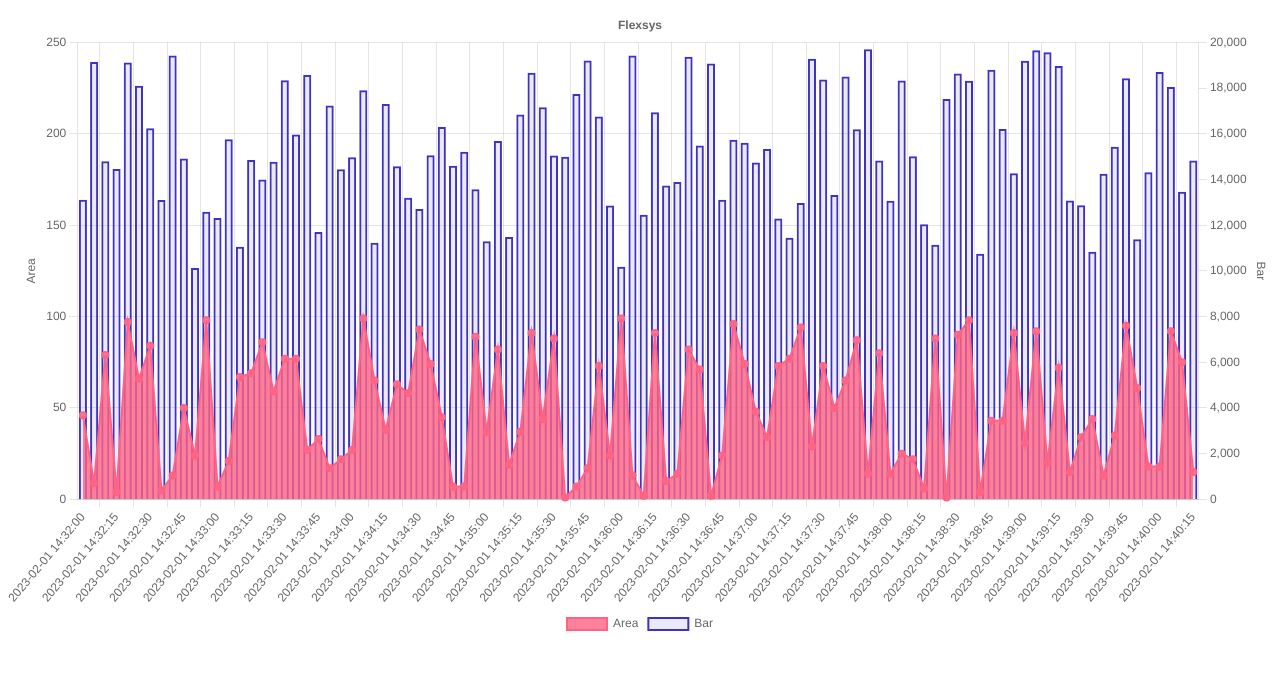
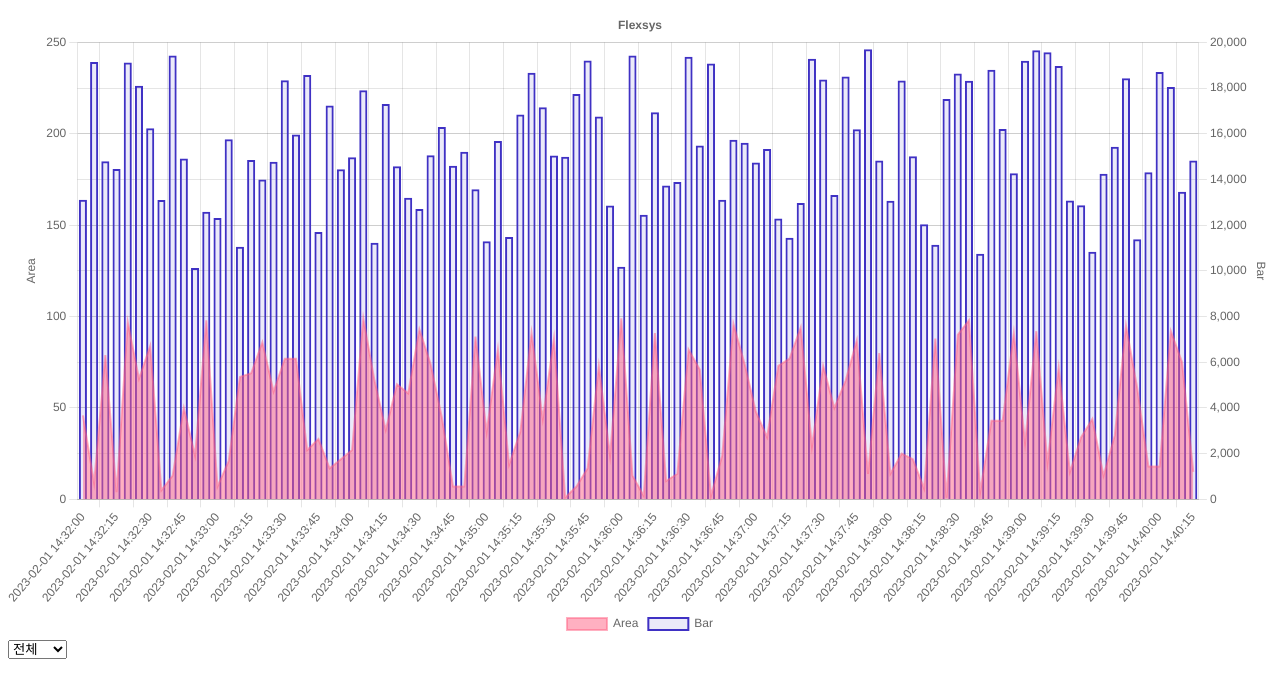
Before and after one commit to wanted-pre-onboarding-internship-team-6/pre-onboarding-9th-3-6, a React (Vite) app: page / in a window 1280 px wide. Shown: the top 698 px of the page. Built offline with nearby package versions, Linux system fonts and the light colour scheme.

Commit message:
feat: hover기능, 필터링 기능 작성중...

```diff
--- a/src/pages/home/index.tsx
+++ b/src/pages/home/index.tsx
@@ -1,3 +1,5 @@
+import { useState } from 'react';
+
 import {
   Chart as ChartJS,
   CategoryScale,
@@ -34,6 +36,14 @@
   BarController,
 );
 
+// interface dataType {
+//   key: number;
+//   id: '강남구' | '중랑구' | ' 노원구' | '성북구';
+//   value_area: number;
+//   value_bar: number;
+//   time: string;
+// }
+
 const Home = () => {
   const response = mockdata.response;
   const arrayOfData = Object.entries(response).map(([key, value], i) => ({
@@ -44,18 +54,49 @@
     time: key,
   }));
 
+  const regionData = [...new Set(Object.values(response).map((el) => el.id))];
+
   const TimeArray = Object.keys(response);
   const AreaArray = arrayOfData.map((el) => el.value_area);
   const BarArray = arrayOfData.map((el) => el.value_bar);
 
   const labels = TimeArray;
 
+  const selectList = ['전체', '강남구', '노원구', '성북구', '중랑구'];
+  const [selected, setSelected] = useState('전체');
+  /**
+   * tooltip 에 id 값을 출력하는 함수
+   */
   const afterTitle = (tooltipItems: TooltipItem<keyof ChartTypeRegistry>[]) => {
     const index = tooltipItems[0].dataIndex;
     const id = arrayOfData[index].id;
 
     return `ID: ${id}`;
   };
+
+  /**
+   * selected 에 따라 하이라이트 해주는 함수
+   */
+  // function colorize(elements: 'bar' | 'line') {
+  //   if (elements === 'bar') {
+  //     return (ctx: any) => {
+  //       console.log('bar ctx: ', ctx);
+  //       const xIndex = ctx.parsed.x;
+  //       const c = filteredData().includes(xIndex) ? '#F46300' : '#44DE28';
+
+  //       return c;
+  //     };
+  //   }
+  //   if (elements === 'line') {
+  //     return (ctx: any) => {
+  //       console.log('line ctx: ', ctx);
+  //       const xIndex = ctx.parsed.x;
+  //       const c = filteredData().includes(xIndex) ? '#320cf0' : '#7177d8';
+
+  //       return c;
+  //     };
+  //   }
+  // }
 
   const options: ChartOptions = {
     responsive: true,
@@ -93,6 +134,20 @@
       },
     },
 
+    // elements: {
+    //   bar: {
+    //     backgroundColor: colorize('bar'),
+    //     borderColor: colorize('bar'),
+    //     borderWidth: 2,
+    //   },
+    //   line: {
+    //     backgroundColor: colorize('line'),
+    //     borderColor: colorize('line'),
+    //     borderWidth: 2,
+    //     fill: true,
+    //   },
+    // },
+
     scales: {
       AreaY: {
         type: 'linear',
@@ -120,7 +175,7 @@
          * This is useful when there are multiple axes and you need to control which grid lines are drawn.
          */
         grid: {
-          drawOnChartArea: false,
+          drawOnChartArea: true,
         },
       },
     },
@@ -130,17 +185,27 @@
     labels,
     datasets: [
       {
-        type: 'line' as const,
+        type: 'line',
         label: 'Area',
-        borderColor: 'rgb(255, 99, 132)',
-        backgroundColor: 'rgba(255, 99, 132, 0.8)',
+        borderColor: arrayOfData.map((data) => {
+          console.log(data);
+          console.log(data.id === selected);
+
+          return data.id === selected ? '#00f83e' : 'rgba(255, 99, 132, 0.5)';
+        }),
+        backgroundColor: arrayOfData.map((data) =>
+          data.id === selected ? '#00f83e' : 'rgba(255, 99, 132, 0.5)',
+        ),
+        // borderColor: 'rgb(255, 99, 132)',
+        // backgroundColor: 'rgba(255, 99, 132, 0.8)',
         borderWidth: 2,
         fill: true,
         data: AreaArray,
         yAxisID: 'AreaY',
+        pointRadius: 0,
       },
       {
-        type: 'bar' as const,
+        type: 'bar',
         label: 'Bar',
         borderColor: 'rgb(63, 49, 196)',
         backgroundColor: 'rgba(63, 49, 196, 0.1)',
@@ -151,9 +216,32 @@
     ],
   };
 
+  const handleSelect = (e: React.ChangeEvent<HTMLSelectElement>) => {
+    const place = e.target.value;
+    setSelected(place);
+  };
+
+  /**
+   * filter 후 index 로만 이루어진 배열
+   */
+  // const filteredData = () => {
+  //   const filteredDataIndex = arrayOfData
+  //     .filter((data) => data.id === selected)
+  //     .map((el) => el.key);
+
+  //   return filteredDataIndex;
+  // };
+
   return (
     <div>
       <Chart type="bar" data={data} options={options} />
+      <select onChange={handleSelect} value={selected}>
+        {selectList.map((place) => (
+          <option value={place} key={place}>
+            {place}
+          </option>
+        ))}
+      </select>
     </div>
   );
 };
```
